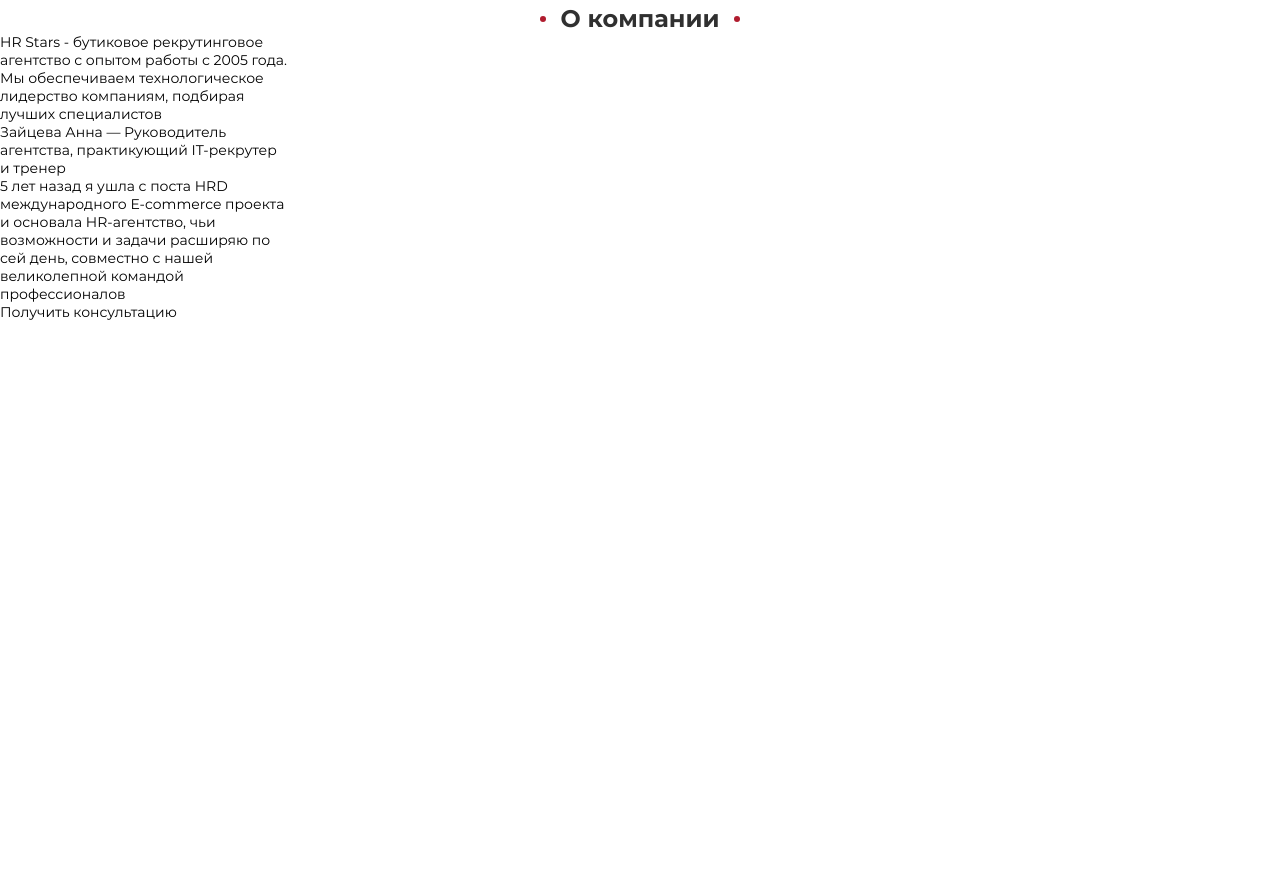
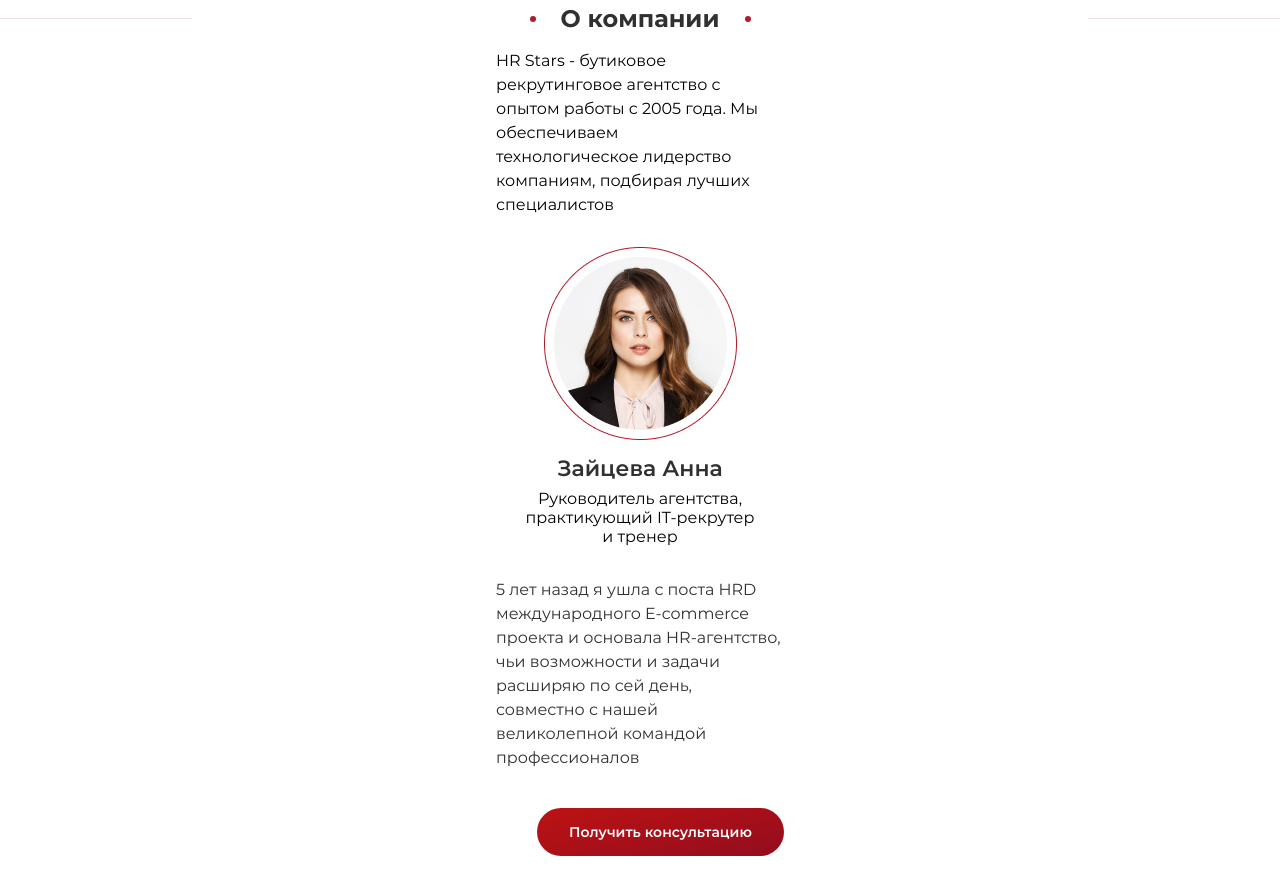
Before and after one commit to sirnet/hrstars, a plain HTML site: page index.html in a window 1280 px wide. Shown: the part 560-1446 px from the top of the page. Before the commit the page ends 881 px from the top, so only its background shows below. Drawn offline with Linux system fonts and the light colour scheme.

Commit message:
main section-company

```diff
--- a/css/style.css
+++ b/css/style.css
@@ -224,6 +224,8 @@ ul, li {
 }
 
 .header__descr {
+    display: flex;
+    flex-direction: column;
     margin-top: 13px;
     font-size: 16px;
     font-weight: 400;
@@ -250,11 +252,17 @@ ul, li {
     margin-top: 40px;
     display: flex;
     flex-direction: column;
+    align-items: center;
     justify-content: center;
 }
 
 .company {
+    position: relative;
     width: 288px;
+    height: 853px;
+    display: flex;
+    flex-direction: column;
+    align-items: center;
 }
 
 .company-text {
@@ -262,21 +270,30 @@ ul, li {
     align-items: center;
     justify-content: center;
     font-size: 24px;
+    line-height: 29px;
     font-weight: 700;
-    line-height: 29px;
     color: #303030;
 }
 
-.company-text--right::before {
+.company-text b{
+    height: 29px;
+    width: 159px;
+}
+
+.company-text::before {
+    position: absolute;
+    left: 0;
     content: "";
-    width: 100%;
+    width: 15%;
     height: 1px;
     background: rgba(176, 28, 46, 0.15);
 }
 
-.company-text--left::after {
+.company-text::after {
+    position: absolute;
+    right: 0;
     content: "";
-    width: 100%;
+    width: 15%;
     height: 1px;
     background: rgba(176, 28, 46, 0.15);
 }
@@ -291,9 +308,74 @@ ul, li {
 }
 
 .company-text--left {
-    margin-right: 15px;
+    margin-right: 25px;
 }
 
 .company-text--right {
-    margin-left: 15px;
+    margin-left: 25px;
 }
+
+.company-left {
+    margin-top: 16px;
+    width: 100%;
+}
+
+.company-descr {
+    font-weight: 400;
+    font-size: 16px;
+    line-height: 24px;
+}
+
+.company-right {
+    margin-top: 30px;
+    display: flex;
+    flex-direction: column;
+    align-items: center;
+}
+
+.company-info span{
+    display: block;
+    font-size: 22px;
+    line-height: 27px;
+    font-weight: 600;
+    color: #303030;
+    margin-top: 15px;
+    margin-bottom: 7px;
+}
+
+.company-info span b {
+    display: none;
+}
+
+.company-info {
+    width: 229px;
+    text-align: center;
+    font-size: 16px;
+}
+
+.company-info--text {
+    margin-top: 32px;
+    line-height: 20px;
+    font-weight: 400;
+    color: #A1A6B7;
+    font-size: 16px;
+    line-height: 24px;
+    font-weight: 400;
+    color: #303030;
+}
+
+.company-btn {
+    position: absolute;
+    bottom: 30px;
+    right: 0;
+    width: 247px;
+    height: 48px;
+    background: linear-gradient(165.61deg, #C21C1C -2.03%, #BD1313 -2.02%, #970D1D 91.42%);
+    border-radius: 51px;
+    display: flex;
+    align-items: center;
+    justify-content: center;
+    color: #ffffff;
+    font-weight: 600;
+    line-height: 17px;
+}
--- a/index.html
+++ b/index.html
@@ -100,20 +100,22 @@
         <div class="header__contant">
             <div class="header__contant-left">
                 <h1 class="header__text">Подбираем лучших <span>специалистов</span></h1>
-                <p class="header__descr">Обеспечивая технологическое лидерство компаниям с 2005 года</p>
+                <p class="header__descr">Обеспечивая технологическое лидерство компаниям<span> с 2005 года</span></p>
                 <a href="#" class="header__contant-btn">Найти специалистов<span></span></a>
             </div>
             <div class="header__contant-right"></div>
         </div>
     </header>
     <main class="page-main">
-        <h2 class="company-text"><span class="company-text--left"></span>О компании<span class="company-text--right"></span></h2>
+        <h2 class="company-text"><span class="company-text--left"></span><b>О компании</b><span class="company-text--right"></span></h2>
         <section class="company">
-            <p class="company-descr">HR Stars - бутиковое рекрутинговое агентство с опытом работы с 2005 года. Мы обеспечиваем технологическое лидерство компаниям, подбирая лучших специалистов</p>
-            <div class="company-left"></div>
+            <div class="company-left">
+                <p class="company-descr">HR Stars - бутиковое рекрутинговое агентство с опытом работы с 2005 года. Мы обеспечиваем<br> технологическое лидерство компаниям, подбирая лучших специалистов</p>
+            </div>
             <div class="company-right">
-                <p class="company-info">Зайцева Анна — Руководитель агентства, практикующий IT-рекрутер и тренер</p>
-                <span>5 лет назад я ушла с поста HRD международного E-commerce проекта и основала HR-агентство, чьи возможности и задачи расширяю по сей день, совместно с нашей великолепной командой профессионалов</span>
+                <img src="/img/foto-anna.png" alt="" class="company-img">
+                <p class="company-info"><span>Зайцева Анна <b>—</b></span>Руководитель агентства, практикующий IT-рекрутер и тренер</p>
+                <span class="company-info--text">5 лет назад я ушла с поста HRD международного E-commerce проекта и основала HR-агентство, чьи возможности и задачи расширяю по сей день, совместно с нашей великолепной командой профессионалов</span>
                 <div class="company-btn">Получить консультацию</div>
             </div>
         </section>
```
Also changed, not shown: img/foto-anna.png (added).
